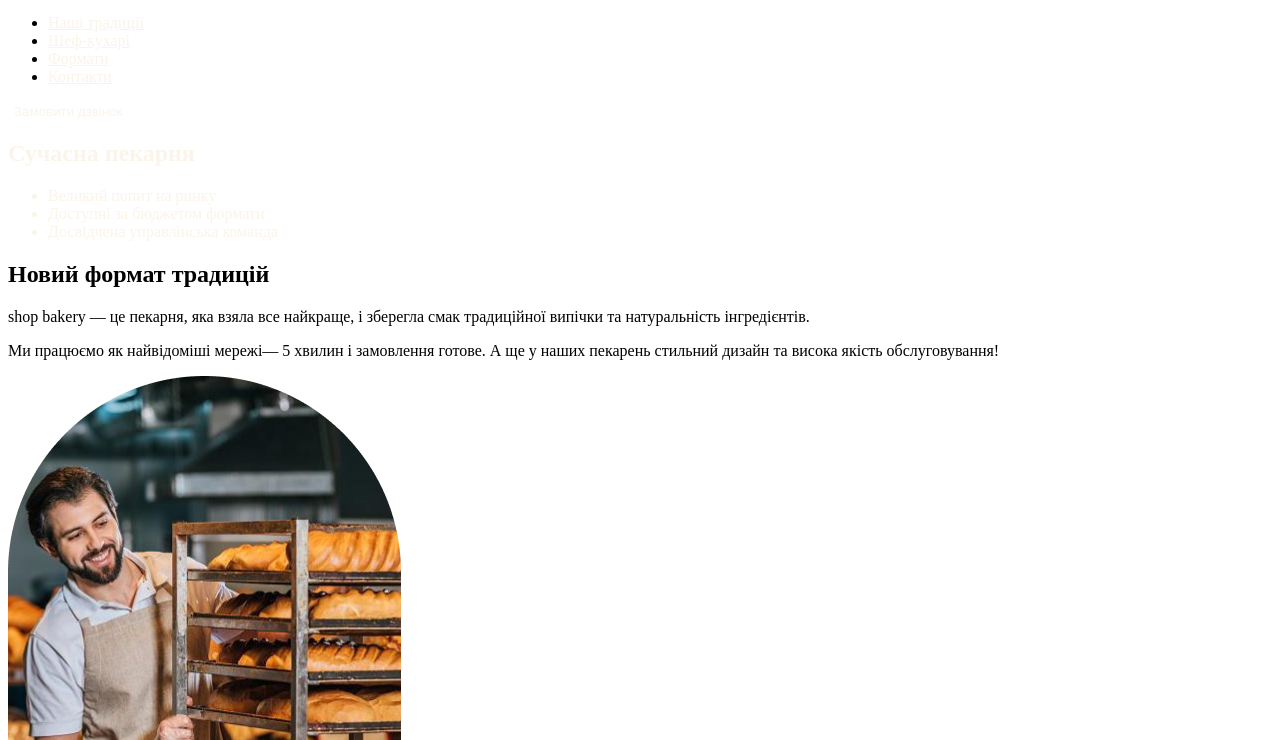
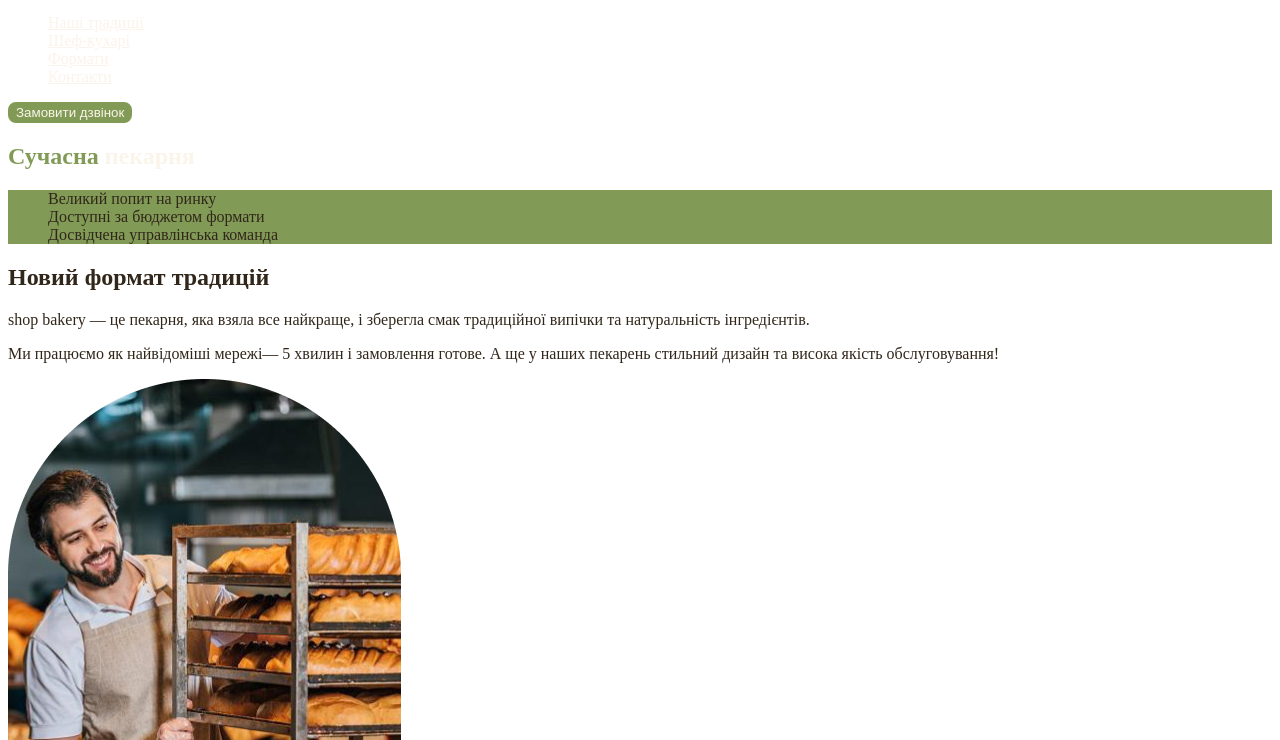
Before and after one commit to PkKaterina/bakery, a plain HTML site: page index.html in a window 1280 px wide. Shown: the part 60-800 px from the top of the page. Drawn offline with Linux system fonts and the light colour scheme.

Commit message:
Add styles/css and css variables.

```diff
--- a/css/styles.css
+++ b/css/styles.css
@@ -1,56 +1,59 @@
 :root {
-    --color-primary-dark:  #31261A;
-    --color-primary-light: #FAF4EA;
-    --color-brand-lidht: #465929;
-    --color-brand-dark: #819857;
+ --color-brend-light: #819b57;
+ --color-brend-dark: #465929;
+ --color-primary-light: #faf4ea;
+ --color-primary-dark: #31261a;
 }
 
+/* Base */
+body {
+    color: var(--color-primary-dark);
+}
+ul {
+    list-style-type: none;
+}
 
-
-/* Base */
-.body {
-    color: var(--color-primary-dark);
-    font-family: 'Poppins', sans-serif;
-}
-.ul {
-    list-style-type: none ;
-}
-/* Button*/
+/* Button */
 .button {
     color: var(--color-primary-light);
-    background-color: var(--color-brand-light);
-    border: 2px solid var(--color-brand-light);
+    background-color: var(--color-brend-light);
+    border: 2px solid var(--color-brend-light);
     border-radius: 8px;
     cursor: pointer;
 }
 
 .button:hover {
-    color: var(--color-brand-dark);
+    color: var(--color-brend-dark);
     background-color: transparent;
 }
-/* Link */
+ /* Link */
 .link {
     color: var(--color-primary-light);
 }
 
 .link:hover {
-    color: var(--color-brand-light);
+    color: var(--color-brend-light);
 }
-/* Hero section */
+/* Hero */
 .hero-title {
     color: var(--color-primary-light);
-
+}
+.hero-title .accent {
+    color: var(--color-brend-light);
+}
+ /* Advantages */
+.advantages-list {
+    background-color: var(--color-brend-light);
 }
 
-.hero-title .accent {
-    color: var(--color-brand-light);
+.advantages-list .accent {
+    color: var(--color-primary-light);
 }
-/* Advantages section*/
-.advantages-list {
-    color: var(--color-primary-light);
-    background-color: var(--color-brand-light);
+ /* Section */
+.section-title {
+    color: var(--color-primary-dark);
 }
 
 .section-title .accent {
-    color: var(--color-brand-dark);
+    color: var(--color-brend-dark);
 }
```
